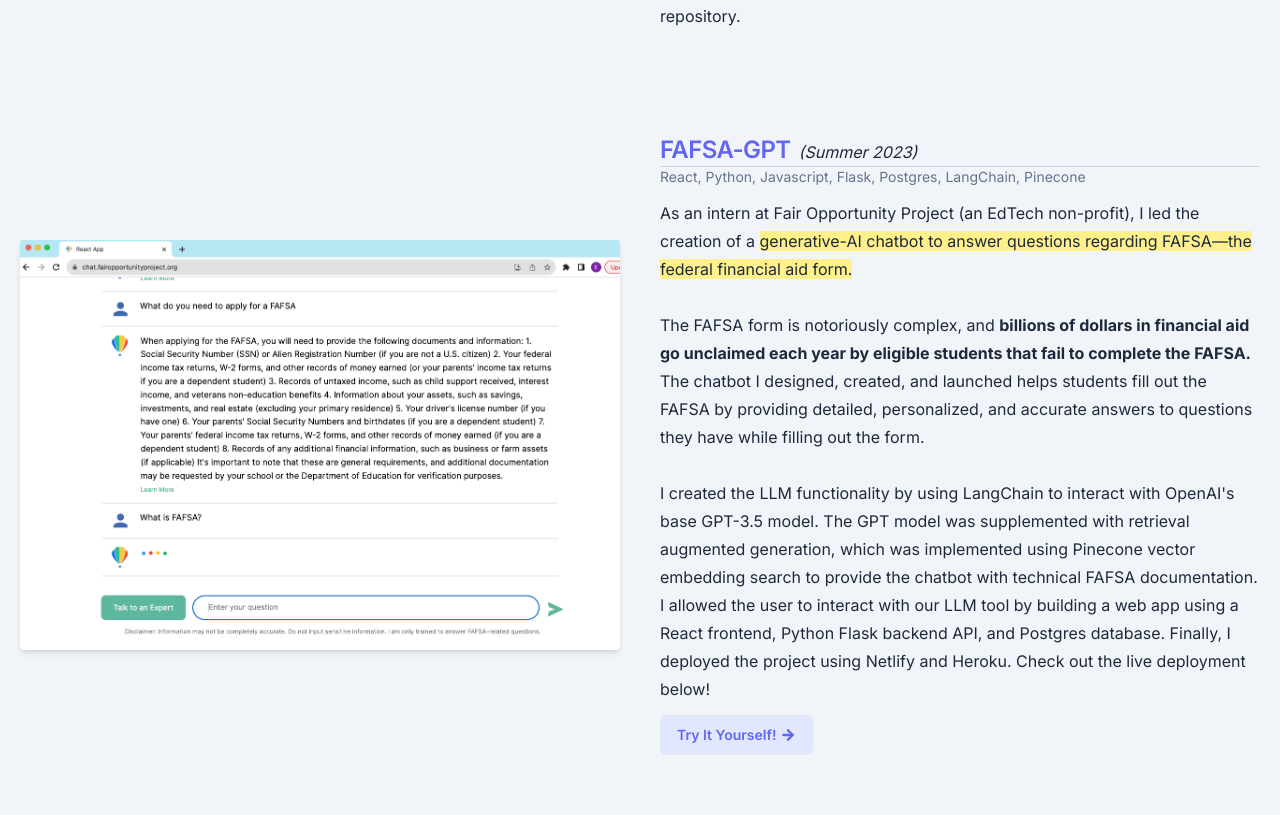
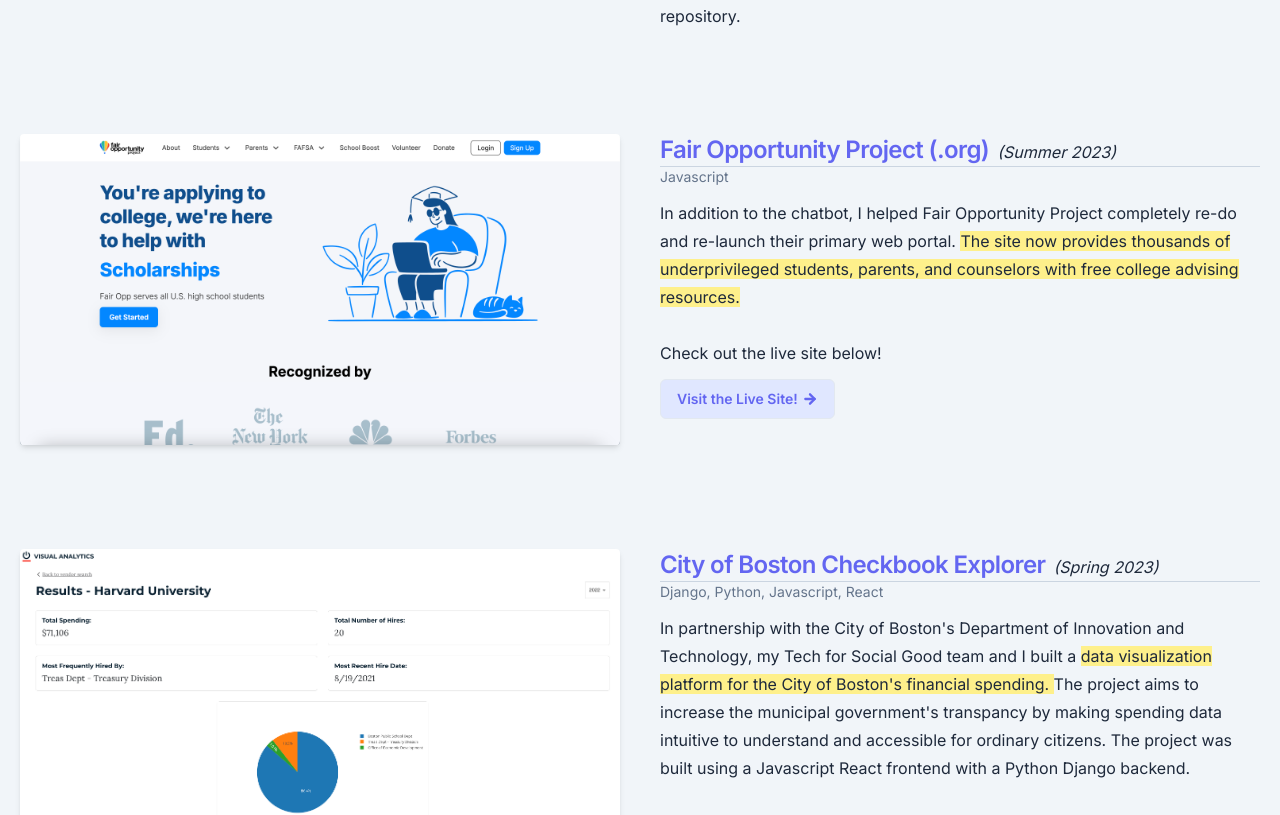
Before and after one commit to hwaneric/Portfolio-Website, a Next.js app: page / in a window 1280 px wide. Shown: the part 3124-3939 px from the top of the page. Built offline with nearby package versions, Linux system fonts and the light colour scheme.

Commit message:
temporarily commented out fafsa gpt

```diff
--- a/src/components/ProjectList.tsx
+++ b/src/components/ProjectList.tsx
@@ -286,9 +286,8 @@
       </div>
 
       {/* FAFSA GPT */}
-      <div className="mt-16 flex w-full flex-row gap-10">
+      {/* <div className="mt-16 flex w-full flex-row gap-10">
         <div className="flex w-1/2 flex-row items-center">
-          {/* PHOTO OR VIDEO HERE */}
           <Image
             src="/FAFSA-GPT.png"
             alt="FAFSA-GPT Screenshot"
@@ -362,7 +361,7 @@
             </a>
           </Button>
         </div>
-      </div>
+      </div> */}
 
       {/* FAIR OPP WEBSITE */}
       <div className="mt-16 flex w-full flex-row gap-10">
```
Also changed, not shown: 1 other file (tests, documents, lock files or other folders).
